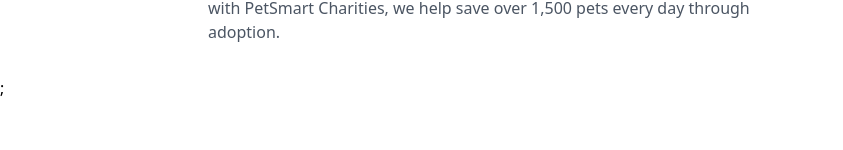
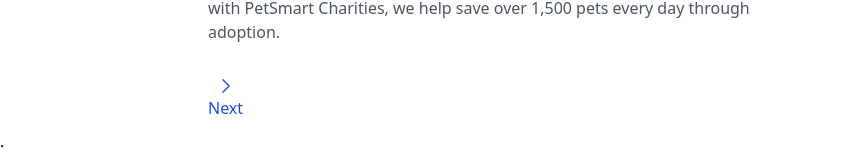
Before and after one commit to forrey/Dev-Courses, a Next.js app in the folder 4 NextJS Projects/google-clone/: page /search in a window 1280 px wide. Shown: the part 1559-1709 px from the top of the page, without its empty margins (0-843 px from the left). Before the commit the page ends 1659 px from the top, so only its background shows below. Built offline with nearby package versions, Linux system fonts and the light colour scheme; no server answers.

Commit message:
Pagination & componentized the search result

```diff
--- /dev/null
+++ b/4 NextJS Projects/google-clone/components/Pagination.js
@@ -0,0 +1,38 @@
+import { ChevronLeftIcon, ChevronRightIcon } from '@heroicons/react/24/solid';
+import Link from 'next/link';
+import { useRouter } from 'next/router';
+
+export default function Pagination() {
+  const router = useRouter();
+  const startIndex = Number(router.query.start) || 1;
+
+  return (
+    <div className='text-blue-700 flex px-9 pb-4 justify-between sm:justify-start sm:space-x-44 sm:px-0'>
+      {startIndex > 10 && (
+        <Link
+          href={`/search?term=${router.query.term}&searchType=${
+            router.query.searchType
+          }&start=${startIndex + 10}`}
+        >
+          <div className='cursor-pointer flex flex-col items-center hover:underline'>
+            <ChevronLeftIcon className='h-5' />
+            <p>Previous</p>
+          </div>
+        </Link>
+      )}
+
+      {startIndex <= 90 && (
+        <Link
+          href={`/search?term=${router.query.term}&searchType=${
+            router.query.searchType
+          }&start=${startIndex + 10}`}
+        >
+          <div className='cursor-pointer flex flex-col items-center hover:underline'>
+            <ChevronRightIcon className='h-5' />
+            <p>Next</p>
+          </div>
+        </Link>
+      )}
+    </div>
+  );
+}
--- a/4 NextJS Projects/google-clone/components/SearchResult.js
+++ b/4 NextJS Projects/google-clone/components/SearchResult.js
@@ -1,3 +1,22 @@
-export default function SearchResult() {
-  return <div>SearchResult</div>;
+import Parser from 'html-react-parser';
+
+export default function SearchResult({ result }) {
+  return (
+    <div key={result.link} className='max-w-xl mb-8'>
+      <div className='group'>
+        <a className='text-sm truncate' href={result.displayLink}>
+          {result.displayLink}
+        </a>
+        <a
+          className='group-hover:underline decoration-blue-800'
+          href={result.link}
+        >
+          <h2 className='truncate text-xl font-medium text-blue-800 '>
+            {result.title}
+          </h2>
+        </a>
+      </div>
+      <p className='text-gray-600'>{Parser(result.htmlSnippet)}</p>
+    </div>
+  );
 }
--- a/4 NextJS Projects/google-clone/components/SearchResults.js
+++ b/4 NextJS Projects/google-clone/components/SearchResults.js
@@ -1,8 +1,7 @@
-import Parser from 'html-react-parser';
+import Pagination from './Pagination';
+import SearchResult from './SearchResult';
 
 export default function SearchResults({ searchResults }) {
-  console.log(searchResults);
-
   return (
     <div className='w-full mx-auto px-3 sm:pl-[5%] md:pl-[14%] lg:pl-52'>
       <p className='text-gray-500 text-sm mb-5 mt-3 '>
@@ -12,24 +11,11 @@
 
       <div>
         {searchResults.items.map((result) => (
-          <div key={result.link} className='max-w-xl mb-8'>
-            <div className='group'>
-              <a className='text-sm truncate' href={result.displayLink}>
-                {result.displayLink}
-              </a>
-              <a
-                className='group-hover:underline decoration-blue-800'
-                href={result.link}
-              >
-                <h2 className='truncate text-xl font-medium text-blue-800 '>
-                  {result.title}
-                </h2>
-              </a>
-            </div>
-            <p className='text-gray-600'>{Parser(result.htmlSnippet)}</p>
-          </div>
+          <SearchResult result={result} />
         ))}
       </div>
+
+      <Pagination />
     </div>
   );
 }
--- a/4 NextJS Projects/google-clone/pages/search.js
+++ b/4 NextJS Projects/google-clone/pages/search.js
@@ -6,6 +6,7 @@
 
 export default function SearchPage({ searchResults }) {
   const router = useRouter();
+  console.log(searchResults);
 
   return (
     <div>
@@ -22,6 +23,7 @@
 
 export async function getServerSideProps(context) {
   const mockData = true;
+  const startIndex = context.query.start || '1';
 
   const data = mockData
     ? Response
@@ -30,7 +32,7 @@
           process.env.GOOGLE_API_KEY
         }&cx=${process.env.GOOGLE_CONTEXT_KEY}&q=${context.query.term}${
           context.query.searchType && '&searchType=image'
-        }`
+        }&start=${startIndex}`
       ).then((response) => response.json());
 
   return {
```
